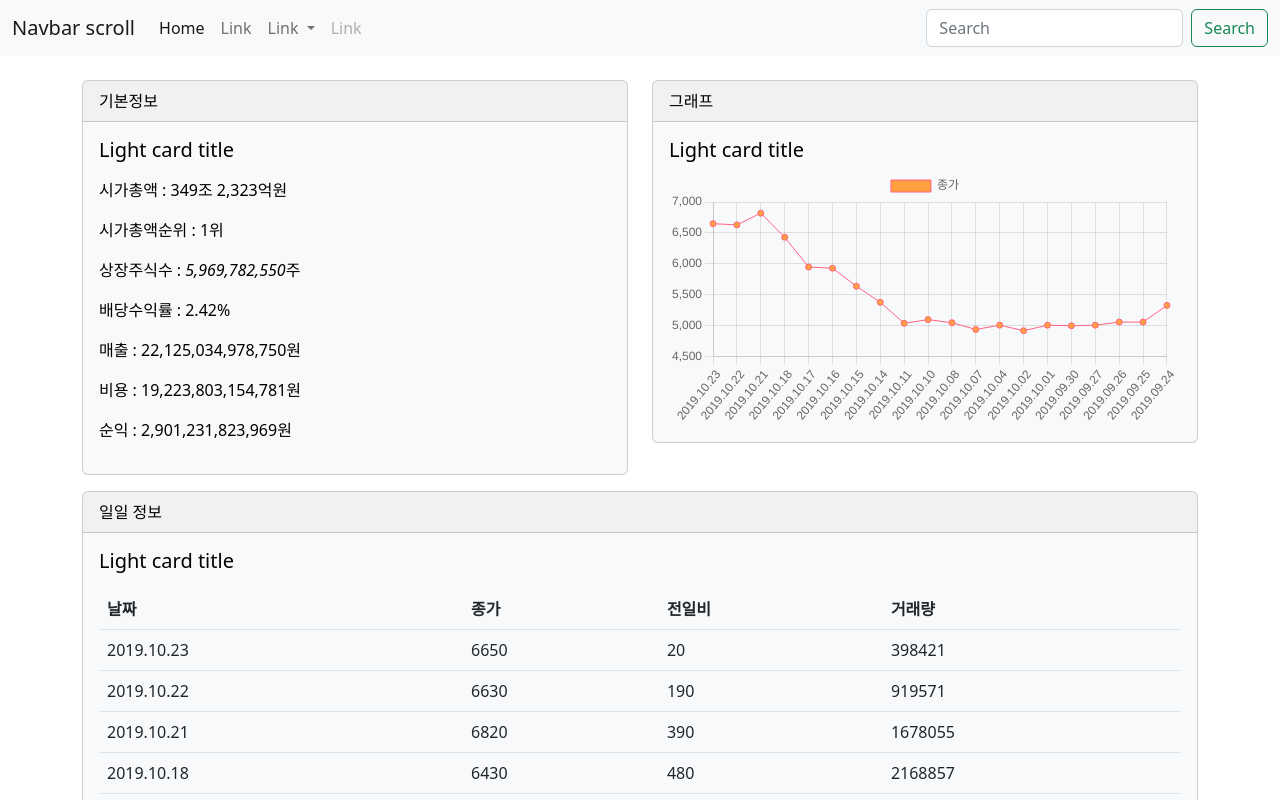
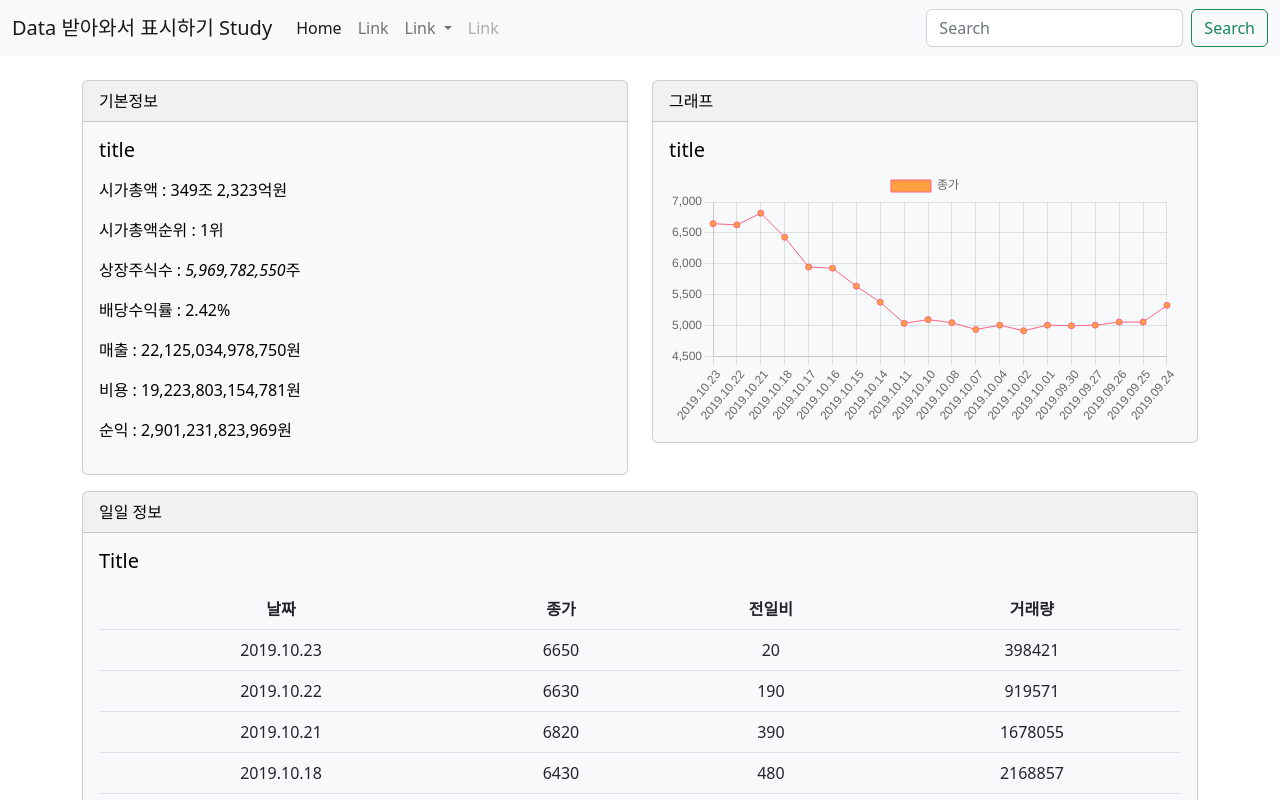
Before and after one commit to THS-dhshin/GithubAction, a plain HTML site: page index.html in a window 1280 px wide. Shown: the top 800 px of the page. Drawn offline with nearby package versions, Linux system fonts and the light colour scheme.

Commit message:
Update index.html

```diff
--- a/index.html
+++ b/index.html
@@ -12,7 +12,7 @@
 <body>
     <nav class="navbar navbar-expand-lg bg-light">
         <div class="container-fluid">
-          <a class="navbar-brand" href="#">Navbar scroll</a>
+          <a class="navbar-brand" href="#">Data 받아와서 표시하기 Study</a>
           <button class="navbar-toggler" type="button" data-bs-toggle="collapse" data-bs-target="#navbarScroll" aria-controls="navbarScroll" aria-expanded="false" aria-label="Toggle navigation">
             <span class="navbar-toggler-icon"></span>
           </button>
@@ -49,11 +49,11 @@
       <br>
     <div class="container">
         <div class="row">
-            <div class="col-6">
+            <div class="col-lg-6 col-sm-12">
                 <div class="card text-bg-light mb-3">
                     <div class="card-header">기본정보</div>
                     <div class="card-body">
-                      <h5 class="card-title">Light card title</h5>
+                      <h5 class="card-title">title</h5>
                       <p class="card-text">
                         <p id="시가총액"></p>
                         <p id="시가총액순위"></p>
@@ -66,11 +66,11 @@
                     </div>
                 </div>
             </div>
-            <div class="col-6">
+            <div class="col-lg-6 col-sm-12">
                 <div class="card text-bg-light mb-3">
                     <div class="card-header">그래프</div>
                     <div class="card-body">
-                      <h5 class="card-title">Light card title</h5>
+                      <h5 class="card-title">title</h5>
                       <p class="card-text">
                         <canvas id="myChart"></canvas>
                       </p>
@@ -83,18 +83,18 @@
                 <div class="card text-bg-light mb-3">
                     <div class="card-header">일일 정보</div>
                     <div class="card-body">
-                      <h5 class="card-title">Light card title</h5>
+                      <h5 class="card-title">Title</h5>
                       <p class="card-text">
                         <table class="table">
-                            <thead>
-                                <tr>
+                            <thead class="text-center">
+                                <tr >
                                     <th>날짜</th>
                                     <th>종가</th>
                                     <th>전일비</th>
                                     <th>거래량</th>
                                 </tr>
                             </thead>
-                            <tbody></tbody>
+                            <tbody class="text-center"></tbody>
 
                         </table>
                       </p>
```
